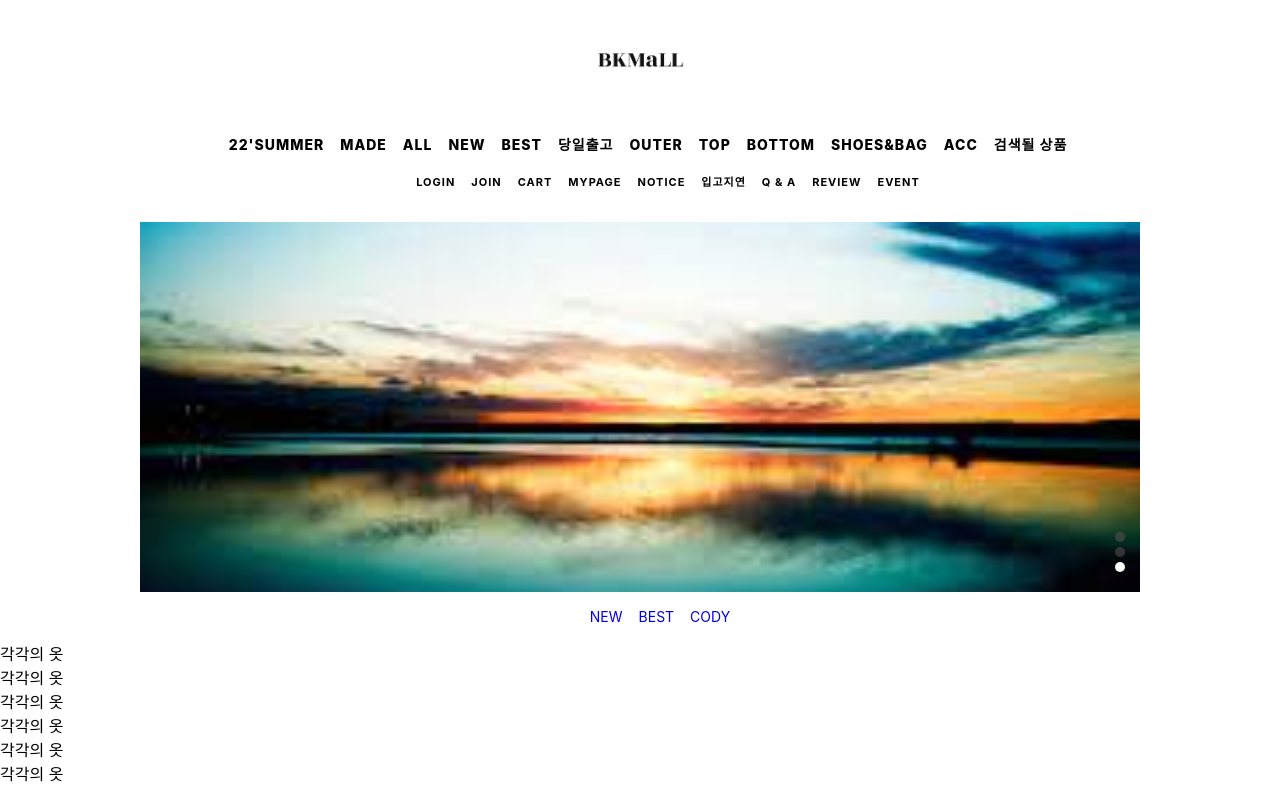
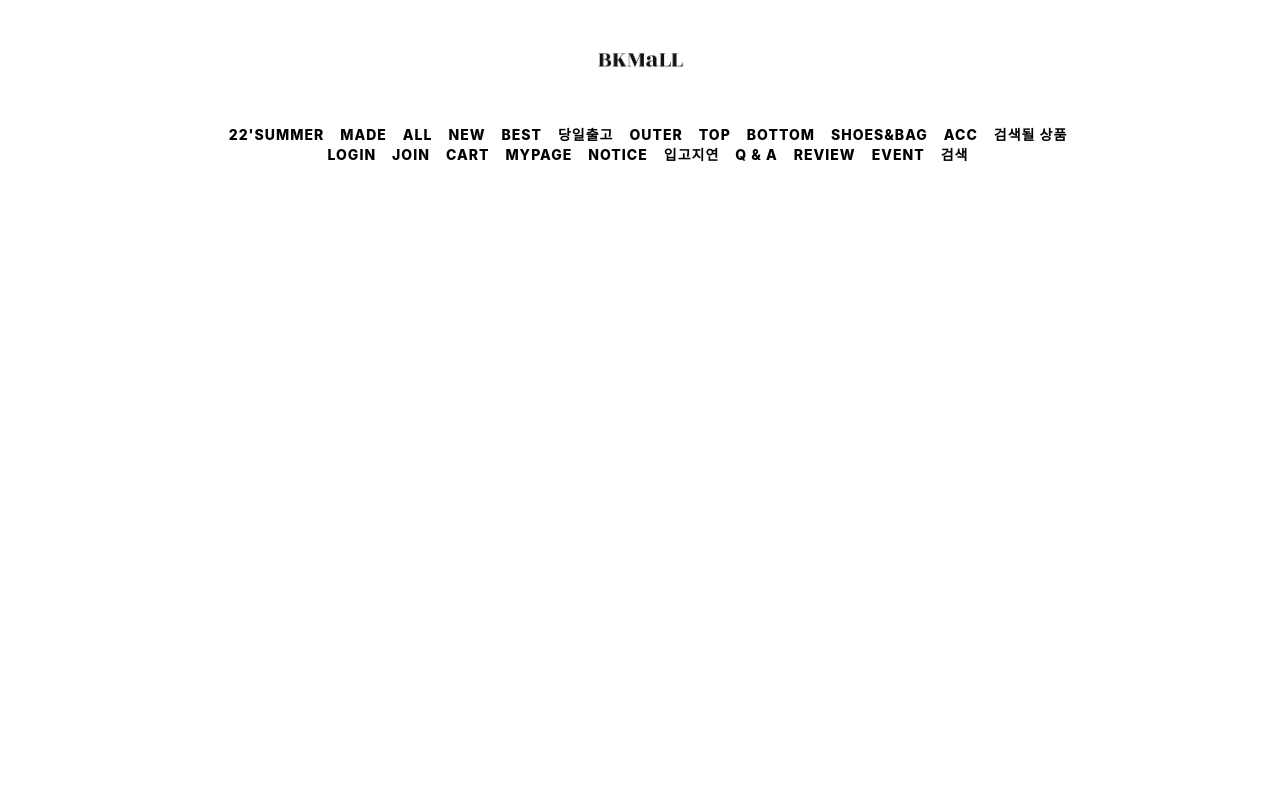
Before and after one commit to bkdragon0228/shopping-mall-web, a React (Create React App) app in the folder shopping/: page / in a window 1280 px wide. Built offline with nearby package versions, Linux system fonts and the light colour scheme.

Commit message:
리팩토링 : 아토믹 디자인 패턴을 적용, styled-component 추가

```diff
--- a/shopping/package.json
+++ b/shopping/package.json
@@ -10,6 +10,8 @@
     "react-dom": "^18.2.0",
     "react-router-dom": "^6.3.0",
     "react-scripts": "5.0.1",
+    "styled-component": "^2.8.0",
+    "styled-components": "^5.3.5",
     "web-vitals": "^2.1.4"
   },
   "scripts": {
--- a/shopping/src/App.js
+++ b/shopping/src/App.js
@@ -1,14 +1,10 @@
 import { BrowserRouter as Router, Routes, Route } from 'react-router-dom';
-import Header from './view/Header';
-import Main from './view/Main';
-import MainClothes from './view/MainClothes';
+import Header from './component/Organisms/Header';
 
 function App() {
     return (
         <Router>
             <Header />
-            <Main />
-            <MainClothes />
         </Router>
     );
 }
--- /dev/null
+++ b/shopping/src/component/Atoms/Logo.js
@@ -0,0 +1,17 @@
+import React from 'react';
+import styled from 'styled-components';
+
+const Logo = () => {
+    const Img = styled.img`
+        max-width: 800px;
+        max-height: 120px;
+    `;
+
+    return (
+        <div>
+            <Img src="images/bkmall-logo.png"></Img>
+        </div>
+    );
+};
+
+export default Logo;
--- /dev/null
+++ b/shopping/src/component/Atoms/Menu.js
@@ -0,0 +1,20 @@
+import React from 'react';
+import { Link } from 'react-router-dom';
+import styled from 'styled-components';
+
+const Menu = (props) => {
+    const A = styled.a`
+        margin-left: 1rem;
+        font-size: 14px;
+        color: #000;
+        font-weight: 800;
+        line-height: 10px;
+        letter-spacing: 1px;
+        text-decoration: none;
+        text-transform: uppercase;
+        letter-spacing: 1px;
+    `;
+    return <A href="##">{props.name}</A>;
+};
+
+export default Menu;
--- /dev/null
+++ b/shopping/src/component/Molecules/MenuBar.js
@@ -0,0 +1,23 @@
+import React from 'react';
+import Menu from '../Atoms/Menu';
+
+const MenuBar = () => {
+    return (
+        <div>
+            <Menu name="22'summer" />
+            <Menu name="made" />
+            <Menu name="all" />
+            <Menu name="new" />
+            <Menu name="best" />
+            <Menu name="당일출고" />
+            <Menu name="outer" />
+            <Menu name="top" />
+            <Menu name="bottom" />
+            <Menu name="shoes&bag" />
+            <Menu name="acc" />
+            <Menu name="검색될 상품" />
+        </div>
+    );
+};
+
+export default MenuBar;
--- /dev/null
+++ b/shopping/src/component/Molecules/MiniMenuBar.js
@@ -0,0 +1,22 @@
+import React from 'react';
+import styled from 'styled-components';
+import Menu from '../Atoms/Menu';
+
+const MiniMenuBar = () => {
+    return (
+        <div>
+            <Menu name="login" />
+            <Menu name="join" />
+            <Menu name="cart" />
+            <Menu name="mypage" />
+            <Menu name="notice" />
+            <Menu name="입고지연" />
+            <Menu name="q & a" />
+            <Menu name="review" />
+            <Menu name="event" />
+            <Menu name="검색" />
+        </div>
+    );
+};
+
+export default MiniMenuBar;
--- /dev/null
+++ b/shopping/src/component/Organisms/Header.js
@@ -0,0 +1,25 @@
+import React from 'react';
+import Logo from '../Atoms/Logo';
+import MenuBar from '../Molecules/MenuBar';
+import styled from 'styled-components';
+import MiniMenuBar from '../Molecules/MiniMenuBar';
+
+const Header = () => {
+    const Header = styled.div`
+        width: 1000px;
+        margin: 0 auto;
+        display: flex;
+        flex-direction: column;
+        justify-content: center;
+        align-items: center;
+    `;
+    return (
+        <Header>
+            <Logo />
+            <MenuBar />
+            <MiniMenuBar />
+        </Header>
+    );
+};
+
+export default Header;
```
Also changed, not shown: 1 other file (tests, documents, lock files or other folders).
